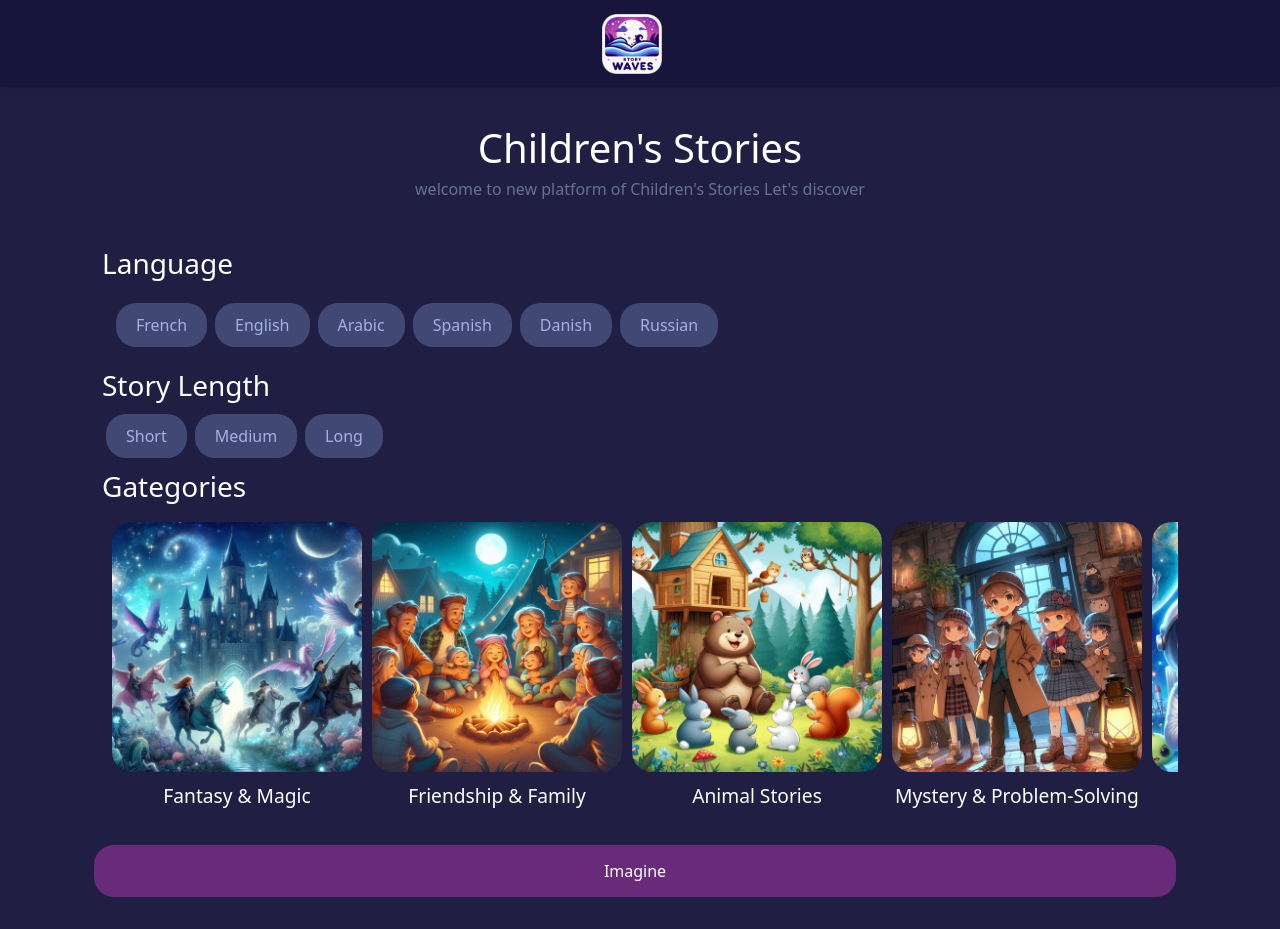
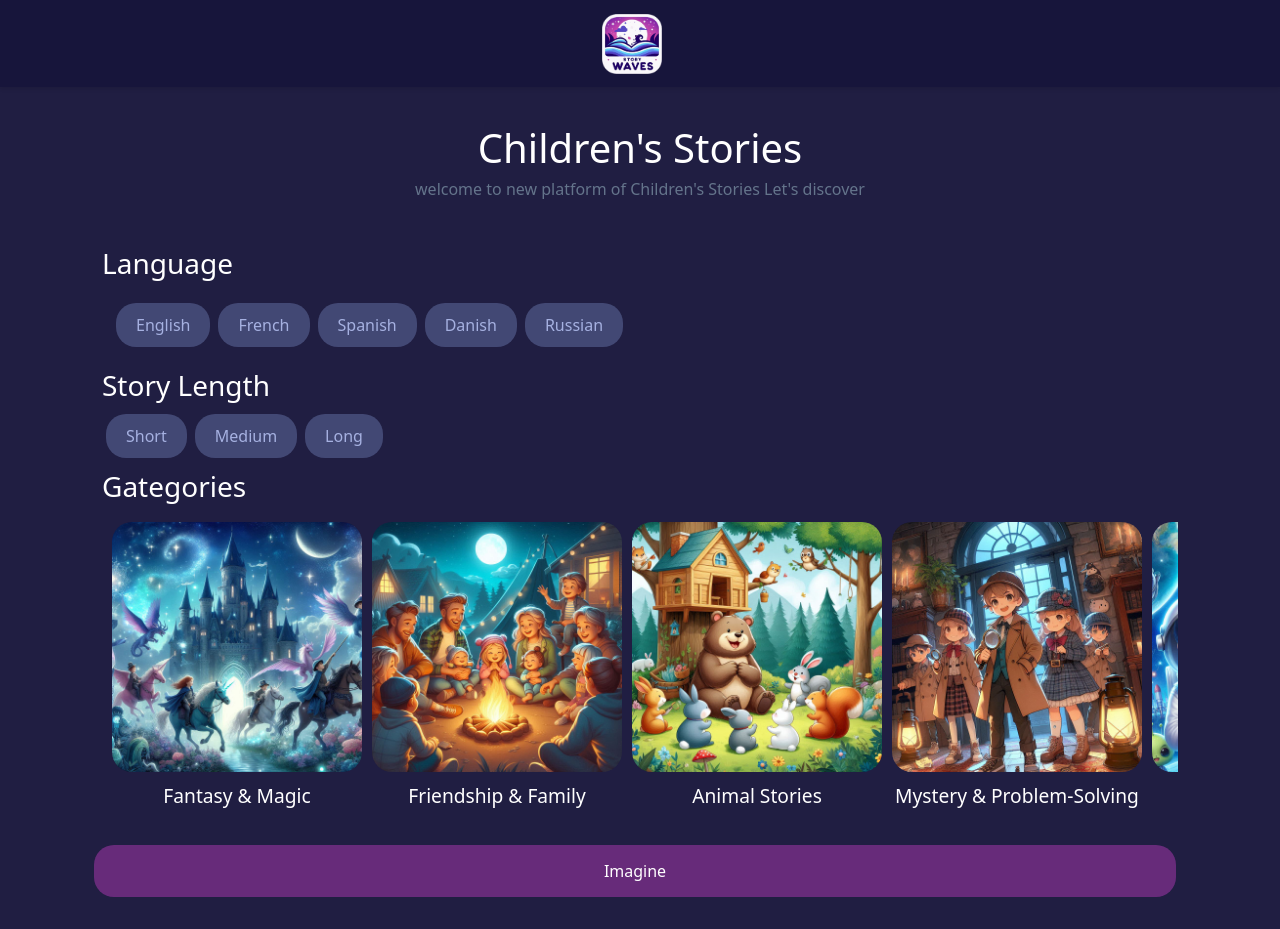
Before and after one commit to bzrmed10/storywaves, an Angular app: page / in a window 1280 px wide. Built offline with nearby package versions, Linux system fonts and the light colour scheme.

Commit message:
fix selection

```diff
--- a/src/app/app.component.html
+++ b/src/app/app.component.html
@@ -23,14 +23,18 @@
     </button>
   </div>
 </div>
+<div class="loading-message" *ngIf="loading">
+  <h5>Hang tight! Your story is being prepared...</h5>
+  <h6 class="text200">It'll be worth the wait 😊</h6>
+</div>
 <div class="loader-container" *ngIf="loading">
   <div class="loader"></div>
 </div>
-<div class="container p-4 mb-2 bg" *ngIf="showStory">
+<div class="container p-4 mb-4 bg" *ngIf="showStory">
   <h1 class="text-center text100">{{ storyObject.title }}</h1>
 
-  <h6>{{ storyObject.story }}</h6>
-  <div class="d-flex justify-content-center">
+  <h6 class="text200">{{ storyObject.story }}</h6>
+  <div class="d-flex justify-content-center mt-4">
     <button class="btn-generate" (click)="newStory()">New Story</button>
   </div>
 </div>
--- a/src/app/app.component.scss
+++ b/src/app/app.component.scss
@@ -98,7 +98,13 @@ h5 {
 }
 
 /* HTML: <div class="loader"></div> */
-
+.loading-message {
+  position: absolute;
+  top: 40%;
+  left: 50%;
+  transform: translate(-50%, -50%);
+  text-align: center;
+}
 .loader-container {
   display: flex;
   justify-content: center;
--- a/src/app/app.component.ts
+++ b/src/app/app.component.ts
@@ -78,7 +78,7 @@ The story should be at least ${this.selectedStoryLength} words, using simple and
     const story = lines.slice(1).join('\n').trim();
 
     return {
-      title: title,
+      title: this.cleanTitle(title),
       story: story,
     };
   }
@@ -87,6 +87,10 @@ The story should be at least ${this.selectedStoryLength} words, using simple and
     this.loading = false;
     this.selectedGenre = '';
     this.selectedLanguage = '';
-    this.selectedStoryLength = 2000;
+    this.selectedStoryLength = 5000;
+  }
+
+  cleanTitle(title: string): string {
+    return title.replace(/^[^a-zA-Z0-9]+|[^a-zA-Z0-9]+$/g, '');
   }
 }
--- a/src/app/parameters/parameters.component.html
+++ b/src/app/parameters/parameters.component.html
@@ -3,7 +3,7 @@
   <div class="lang-container">
     <button
       type="button"
-      class="btn m-1"
+      class="m-1"
       [ngClass]="{
         'btn-unselected': selectedLanguage !== langue,
         'btn-selected': selectedLanguage === langue
@@ -19,7 +19,7 @@
   <h3 class="text100">Story Length</h3>
   <button
     type="button"
-    class="btn m-1"
+    class="m-1"
     [ngClass]="{
       'btn-unselected': selectedStoryLength !== length.value,
       'btn-selected': selectedStoryLength === length.value
--- a/src/app/parameters/parameters.component.ts
+++ b/src/app/parameters/parameters.component.ts
@@ -1,4 +1,9 @@
-import { Component, EventEmitter, Output } from '@angular/core';
+import {
+  ChangeDetectorRef,
+  Component,
+  EventEmitter,
+  Output,
+} from '@angular/core';
 
 @Component({
   selector: 'app-parameters',
@@ -65,18 +70,11 @@ export class ParametersComponent {
       link: '../../assets/pics/genres/Comedy & Fun.jpeg',
     },
   ];
-  languages: string[] = [
-    'French',
-    'English',
-    'Arabic',
-    'Spanish',
-    'Danish',
-    'Russian',
-  ];
+  languages: string[] = ['English', 'French', 'Spanish', 'Danish', 'Russian'];
   storyLengths: { label: string; value: number }[] = [
-    { label: 'Short', value: 2000 },
-    { label: 'Medium', value: 5000 },
-    { label: 'Long', value: 10000 },
+    { label: 'Short', value: 5000 },
+    { label: 'Medium', value: 10000 },
+    { label: 'Long', value: 15000 },
   ];
   selectedLanguage: string = '';
   selectedStoryLength: number = 0;
@@ -86,10 +84,12 @@ export class ParametersComponent {
 
   setLanguage(language: string): void {
     this.selectedLanguage = language;
+
     this.languageChange.emit(language);
   }
   setStoryLength(length: number): void {
     this.selectedStoryLength = length;
+
     this.storyLengthChange.emit(length);
   }
 }
```
